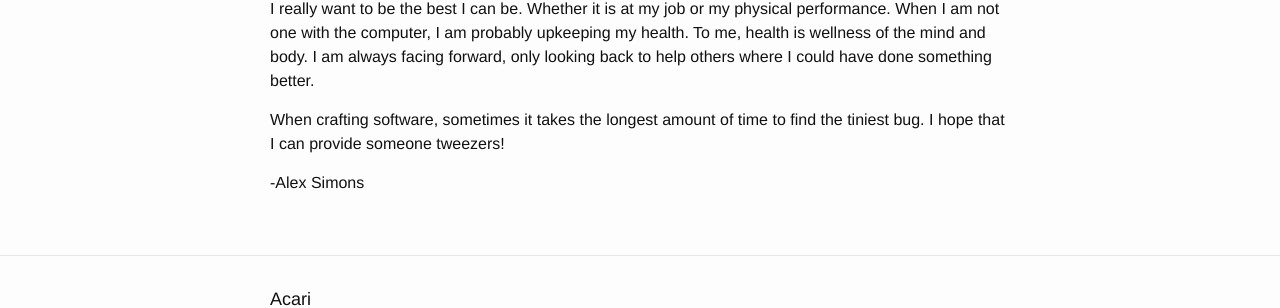
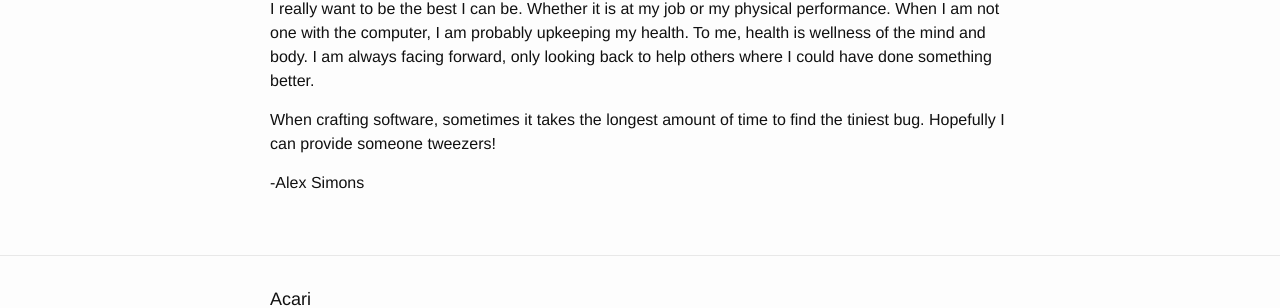
Before and after one commit to Unthrottled/blog, a Jekyll site: the page built from about.md, in a window 1280 px wide. Shown: the part 476-784 px from the top of the page. Built offline with Jekyll 4.4.1, drawn with Linux system fonts in a browser that asks for light colours.

Commit message:
Words are hard.

```diff
--- a/about.md
+++ b/about.md
@@ -24,6 +24,6 @@ To me, health is wellness of the mind and body.
 I am always facing forward, only looking back to help others where I could have done something better.
 
 When crafting software, sometimes it takes the longest amount of time to find the tiniest bug.
-I hope that I can provide someone tweezers!
+Hopefully I can provide someone tweezers!
 
 \-Alex Simons
```
